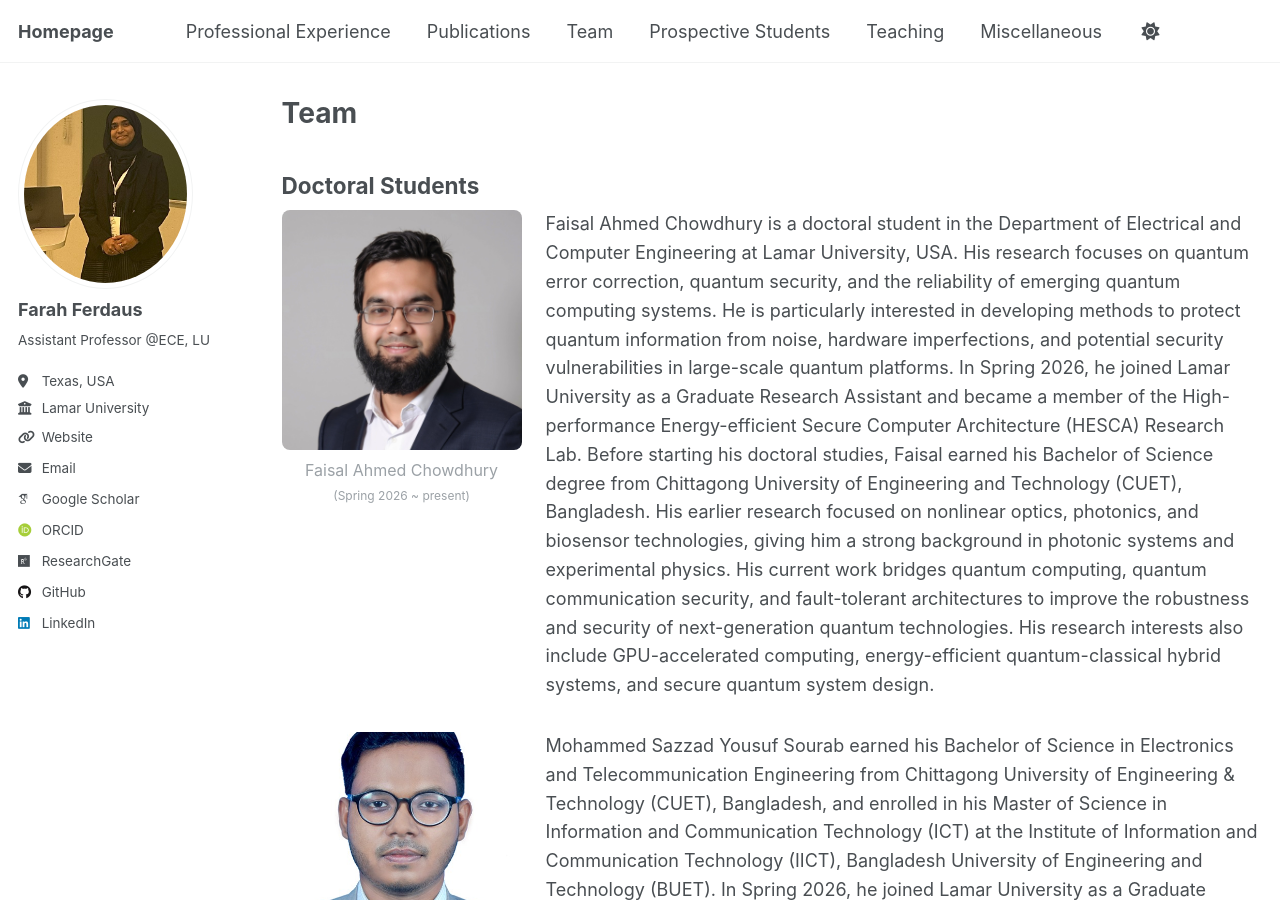
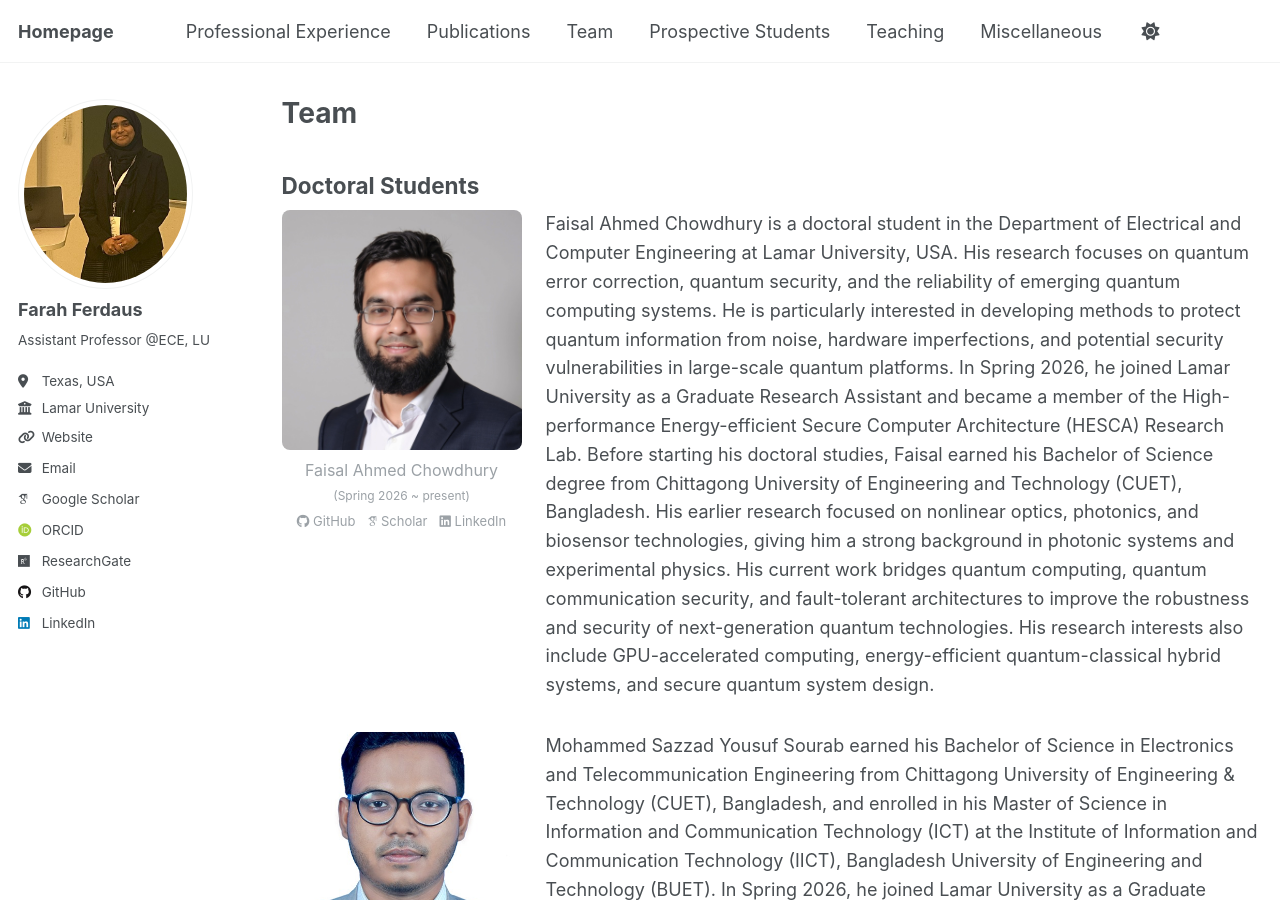
Before and after one commit to fferdaus/fferdaus.github.io, a Jekyll site: the page built from _pages/team.md, in a window 1280 px wide and 900 px high. Built offline with Jekyll 4.4.1, drawn with Linux system fonts in a browser that asks for light colours; some web fonts are replaced.

Commit message:
Update team.md

```diff
--- a/_pages/team.md
+++ b/_pages/team.md
@@ -66,10 +66,25 @@ redirect_from:
     <img src="{{ site.baseurl }}/images/Faisal.jpeg"
          style="width: 240px; height: 240px; object-fit: cover; border-radius: 8px; display: block;"
          alt="Faisal Ahmed Chowdhury"/>
-    <p style="font-size: 16px; color: var(--global-text-color-light); margin-top: 8px; margin-bottom: 0;">
+    <p style="font-size: 16px; color: var(--global-text-color-light); margin-top: 8px; margin-bottom: 6px;">
       Faisal Ahmed Chowdhury<br>
       <span style="font-size: 12px;">(Spring 2026 ~ present)</span>
     </p>
+    <!-- Social links -->
+    <div style="display: flex; justify-content: center; gap: 12px; margin-top: 6px;">
+      <a href="https://github.com/YOUR_GITHUB" target="_blank" title="GitHub"
+         style="color: var(--global-text-color-light); text-decoration: none; font-size: 13px;">
+        <i class="fab fa-github"></i> GitHub
+      </a>
+      <a href="https://scholar.google.com/citations?user=YOUR_ID" target="_blank" title="Google Scholar"
+         style="color: var(--global-text-color-light); text-decoration: none; font-size: 13px;">
+        <i class="ai ai-google-scholar"></i> Scholar
+      </a>
+      <a href="https://www.linkedin.com/in/YOUR_LINKEDIN" target="_blank" title="LinkedIn"
+         style="color: var(--global-text-color-light); text-decoration: none; font-size: 13px;">
+        <i class="fab fa-linkedin"></i> LinkedIn
+      </a>
+    </div>
   </div>
   <div style="flex: 1; font-size: 1rem; line-height: 1.6; color: var(--global-text-color);">
     Faisal Ahmed Chowdhury is a doctoral student in the Department of Electrical and Computer Engineering at Lamar University, USA. His research focuses on quantum error correction, quantum security, and the reliability of emerging quantum computing systems. He is particularly interested in developing methods to protect quantum information from noise, hardware imperfections, and potential security vulnerabilities in large-scale quantum platforms. In Spring 2026, he joined Lamar University as a Graduate Research Assistant and became a member of the High-performance Energy-efficient Secure Computer Architecture (HESCA) Research Lab. Before starting his doctoral studies, Faisal earned his Bachelor of Science degree from Chittagong University of Engineering and Technology (CUET), Bangladesh. His earlier research focused on nonlinear optics, photonics, and biosensor technologies, giving him a strong background in photonic systems and experimental physics. His current work bridges quantum computing, quantum communication security, and fault-tolerant architectures to improve the robustness and security of next-generation quantum technologies. His research interests also include GPU-accelerated computing, energy-efficient quantum-classical hybrid systems, and secure quantum system design.
```
